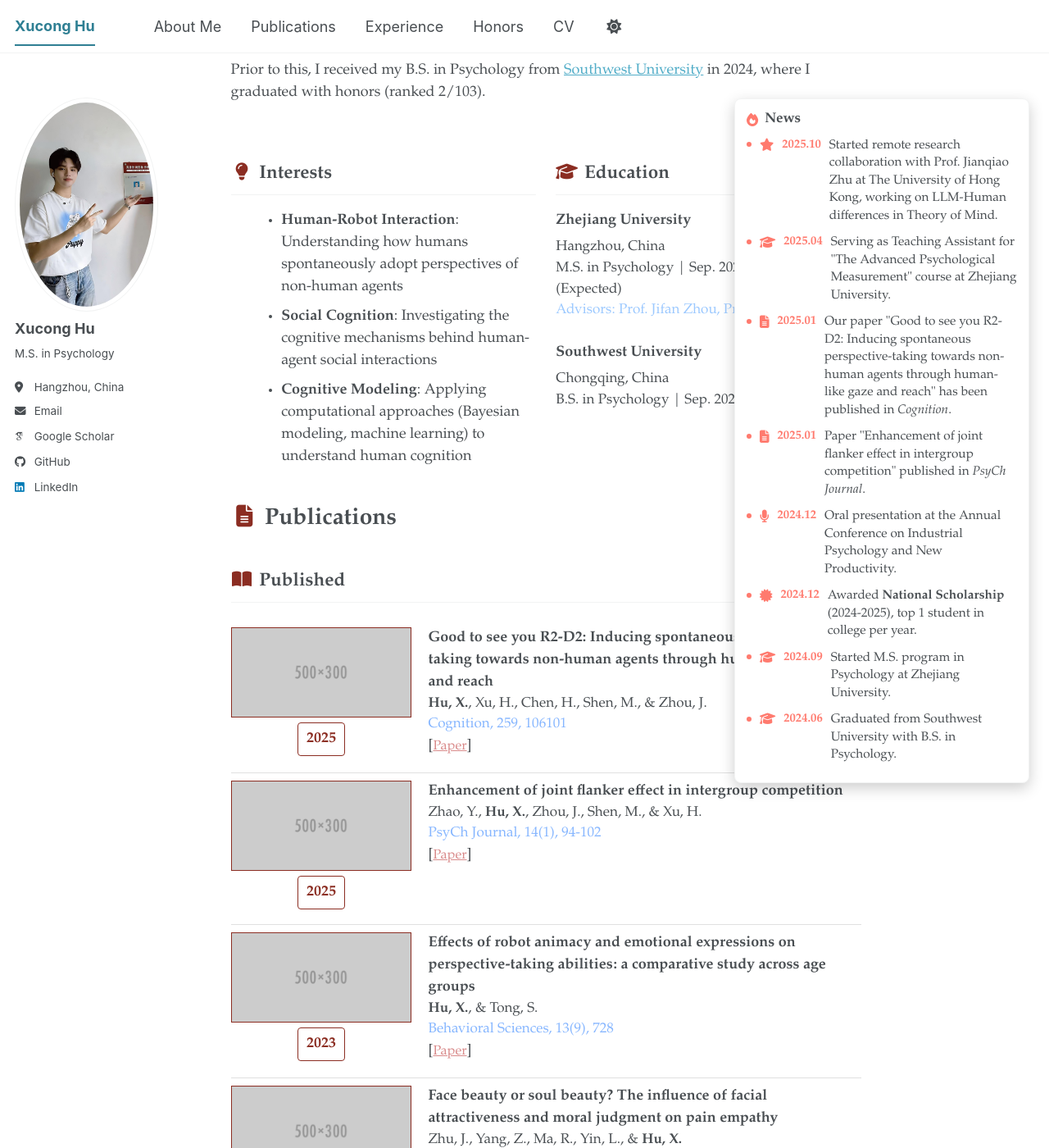
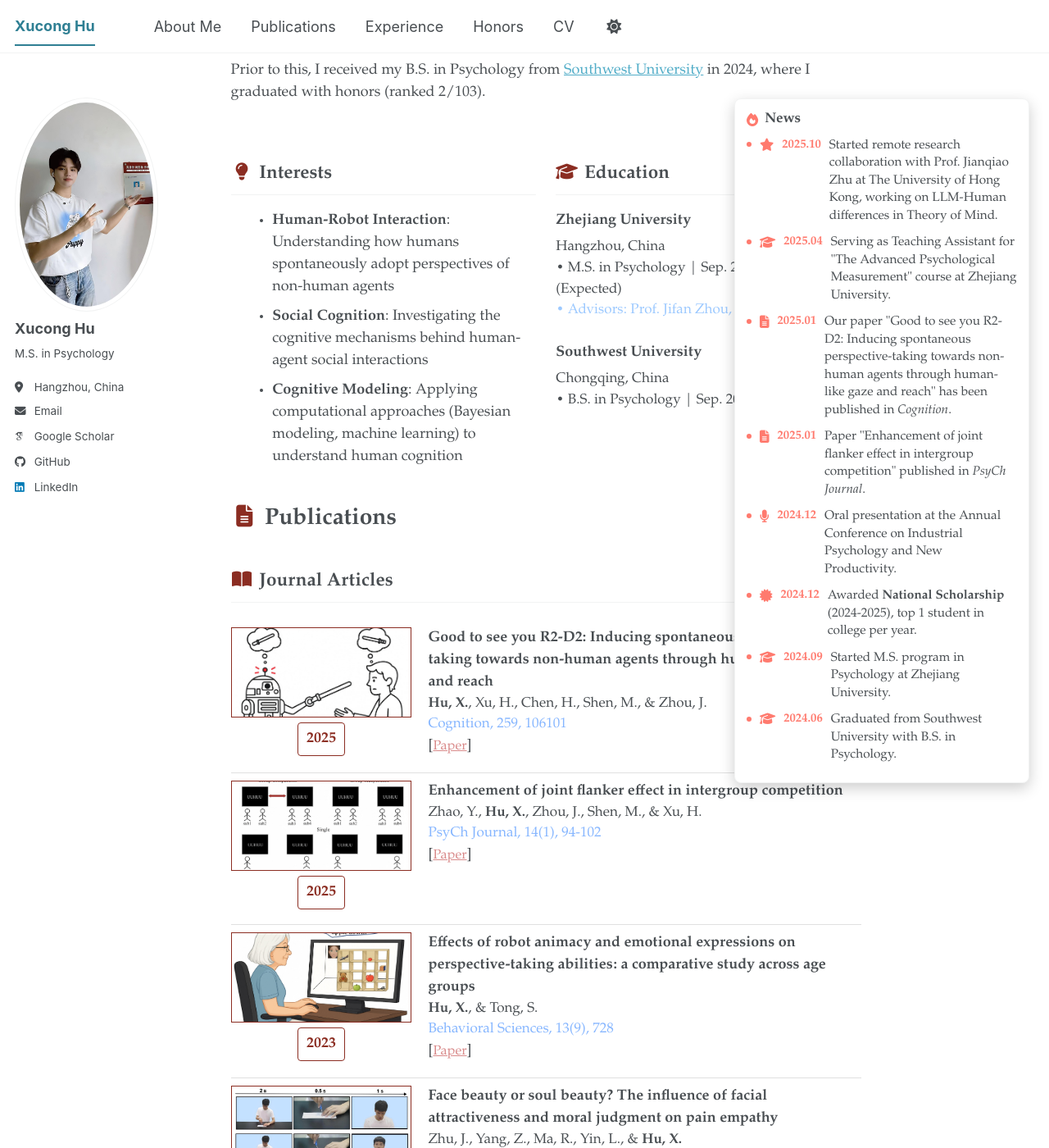
Before and after one commit to xuconghu/xuconghu.github.io, a Jekyll site: the page built from _pages/about.md, in a window 1280 px wide and 1400 px high, scrolled down 198 px. Shown: the whole window at 82% size. Built offline with Jekyll 4.4.1, drawn with Linux system fonts in a browser that asks for light colours; some web fonts are replaced; a script bundle is joined from its source files by our own code; library files that are not in the unit come from our copies.

Commit message:
Update publication assets and tweak layout spacing

```diff
--- a/_pages/about.md
+++ b/_pages/about.md
@@ -103,54 +103,54 @@ redirect_from:
 
 
 <div class="publications">
-  <h2><i class="fas fa-fw fa-book-open section-icon" aria-hidden="true"></i>Published</h2>
+  <h2><i class="fas fa-fw fa-book-open section-icon" aria-hidden="true"></i>Journal Articles</h2>
   <div class="pub-list">
     <div class="pub">
       <div class="pub-left">
-        <img class="pub-cover" src="{{ "/images/500x300.png" | relative_url }}" alt="Publication cover placeholder" />
+        <img class="pub-cover" src="{{ "/info/cognition/cognition.jpg" | relative_url }}" alt="Cognition cover" />
         <div class="pub-badge">2025</div>
       </div>
       <div class="pub-right">
         <div class="title">Good to see you R2-D2: Inducing spontaneous perspective-taking towards non-human agents through human-like gaze and reach</div>
         <div class="authors"><strong>Hu, X.</strong>, Xu, H., Chen, H., Shen, M., & Zhou, J.</div>
         <div class="publish">Cognition, 259, 106101</div>
-        <div class="tags">[<a class="tag" href="https://doi.org/10.1016/j.cognition.2025.106101">Paper</a>]</div>
+        <div class="tags">[<a class="tag" href="{{ "/info/cognition/Good%20to%20see%20you%20R2-D2%20Inducing%20spontaneous%20perspective-taking%20towards%20non-human%20agents%20through%20human-like%20gaze%20and%20reach.pdf" | relative_url }}">Paper</a>]</div>
       </div>
     </div>
     <div class="pub">
       <div class="pub-left">
-        <img class="pub-cover" src="{{ "/images/500x300.png" | relative_url }}" alt="Publication cover placeholder" />
+        <img class="pub-cover" src="{{ "/info/Psych_journal/psych_journal.jpg" | relative_url }}" alt="PsyCh Journal cover" />
         <div class="pub-badge">2025</div>
       </div>
       <div class="pub-right">
         <div class="title">Enhancement of joint flanker effect in intergroup competition</div>
         <div class="authors">Zhao, Y., <strong>Hu, X.</strong>, Zhou, J., Shen, M., & Xu, H.</div>
         <div class="publish">PsyCh Journal, 14(1), 94-102</div>
-        <div class="tags">[<a class="tag" href="https://doi.org/10.1002/pchj.12345">Paper</a>]</div>
+        <div class="tags">[<a class="tag" href="{{ "/info/Psych_journal/PsyCh%20Journal%20-%202024%20-%20Zhao%20-%20Enhancement%20of%20joint%20flanker%20effect%20in%20intergroup%20competition.pdf" | relative_url }}">Paper</a>]</div>
       </div>
     </div>
     <div class="pub">
       <div class="pub-left">
-        <img class="pub-cover" src="{{ "/images/500x300.png" | relative_url }}" alt="Publication cover placeholder" />
+        <img class="pub-cover" src="{{ "/info/behavioal_sciences/behavioal_sciences.jpg" | relative_url }}" alt="Behavioral Sciences cover" />
         <div class="pub-badge">2023</div>
       </div>
       <div class="pub-right">
         <div class="title">Effects of robot animacy and emotional expressions on perspective-taking abilities: a comparative study across age groups</div>
         <div class="authors"><strong>Hu, X.</strong>, & Tong, S.</div>
         <div class="publish">Behavioral Sciences, 13(9), 728</div>
-        <div class="tags">[<a class="tag" href="https://doi.org/10.3390/bs13090728">Paper</a>]</div>
+        <div class="tags">[<a class="tag" href="{{ "/info/behavioal_sciences/Effects%20of%20Robot%20Animacy%20and%20Emotional%20Expressions%20on%20Perspective-Taking%20Abilities_%20A%20Comparative%20Study%20across%20Age%20Groups.pdf" | relative_url }}">Paper</a>]</div>
       </div>
     </div>
     <div class="pub">
       <div class="pub-left">
-        <img class="pub-cover" src="{{ "/images/500x300.png" | relative_url }}" alt="Publication cover placeholder" />
+        <img class="pub-cover" src="{{ "/info/Frontiers_in_psychology/Frontiers_in_psychology.jpg" | relative_url }}" alt="Frontiers in Psychology cover" />
         <div class="pub-badge">2022</div>
       </div>
       <div class="pub-right">
         <div class="title">Face beauty or soul beauty? The influence of facial attractiveness and moral judgment on pain empathy</div>
         <div class="authors">Zhu, J., Yang, Z., Ma, R., Yin, L., & <strong>Hu, X.</strong></div>
         <div class="publish">Frontiers in Psychology, 13, 990637</div>
-        <div class="tags">[<a class="tag" href="https://doi.org/10.3389/fpsyg.2022.990637">Paper</a>]</div>
+        <div class="tags">[<a class="tag" href="{{ "/info/Frontiers_in_psychology/Face%20beauty%20or%20soul%20beauty_%20The%20influence%20of%20facial%20attractiveness%20and%20moral%20judgment%20on%20pain%20empathy.pdf" | relative_url }}">Paper</a>]</div>
       </div>
     </div>
   </div>
--- a/assets/css/main.scss
+++ b/assets/css/main.scss
@@ -75,7 +75,7 @@
 }
 
 .about-list {
-  margin-left: 1.2rem;
+  margin-left: 0.6rem;
 }
 
 .edu-item {
@@ -101,6 +101,11 @@
 .edu-advisors,
 .edu-advisors a {
   color: #9cc9ff;
+}
+
+.edu-meta::before {
+  content: "\2022 ";
+  margin-right: 4px;
 }
 
 .edu-location {
@@ -182,6 +187,8 @@
 }
 
 .timeline-date {
+  display: block;
+  margin-bottom: 6px;
   font-size: 0.9rem;
   font-weight: 600;
   color: #2f5e9d;
@@ -191,6 +198,7 @@
   font-size: 1.1rem;
   font-weight: 600;
   color: #8b2d22;
+  margin-top: 2px;
 }
 
 .timeline-desc {
```
Also changed, not shown: _pages/publications.md (+9 -9 lines).
